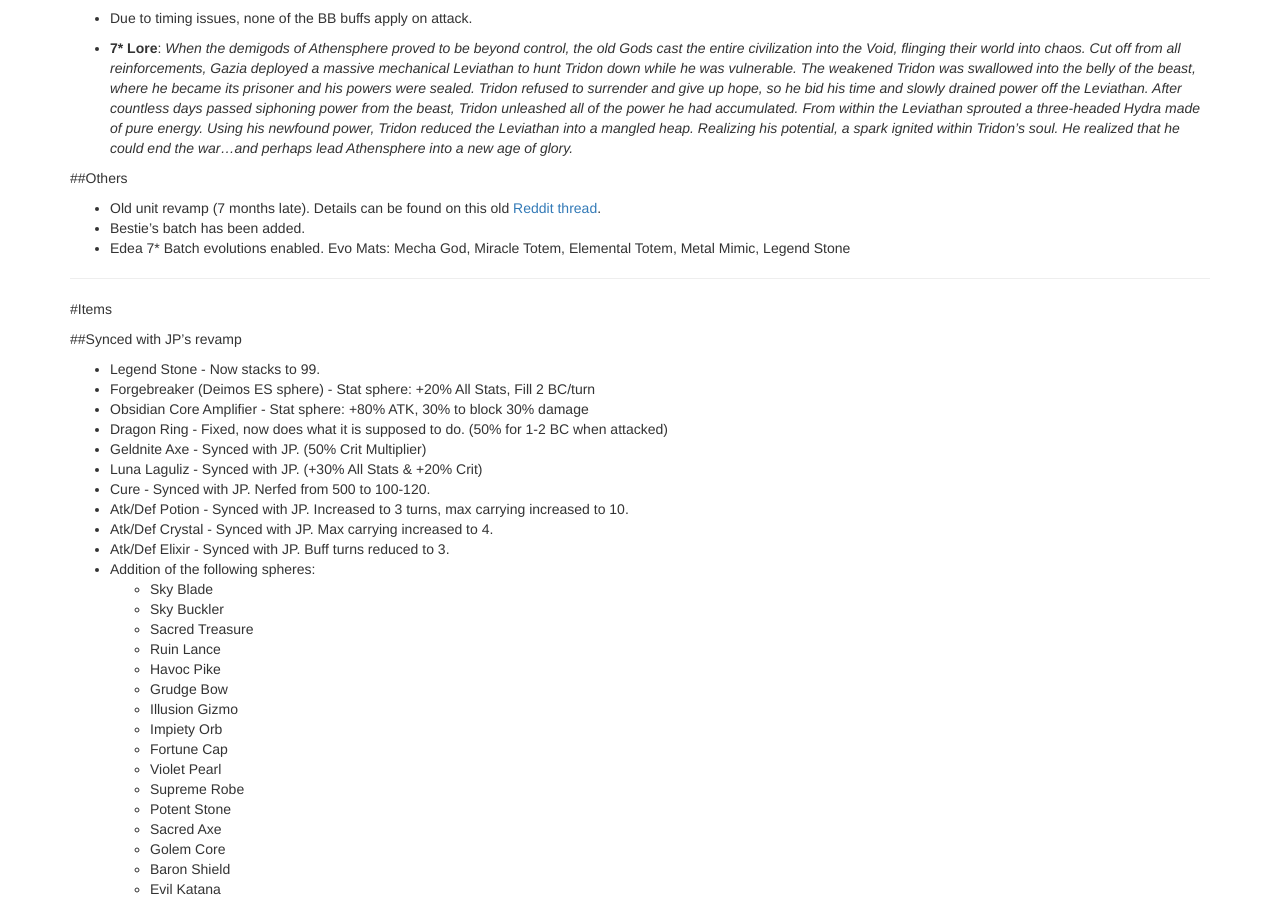
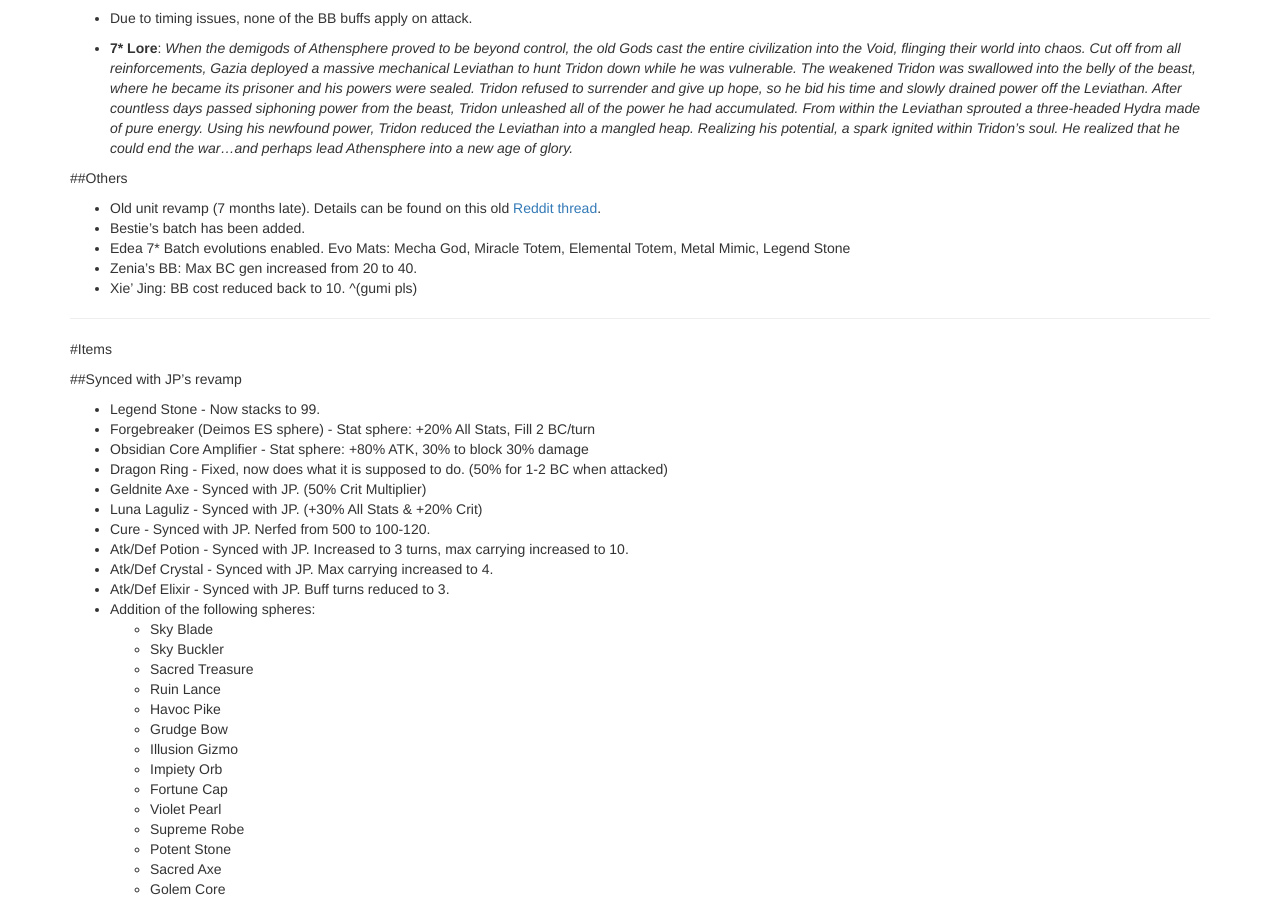
Before and after one commit to Deathmax/deathmax.github.io, a Jekyll site: the page built from index.html, in a window 1280 px wide and 900 px high, scrolled down 1434 px. Built offline with Jekyll 4.4.1, drawn with Linux system fonts in a browser that asks for light colours; nearby versions of some CDN libraries; library files that are not in the unit come from our copies; the list of posts is cut into pages by our own code.

Commit message:
add other changes

```diff
--- a/_posts/2015-07-23-brave-frontier---update-notes---thu-jul-23-2015.md
+++ b/_posts/2015-07-23-brave-frontier---update-notes---thu-jul-23-2015.md
@@ -53,6 +53,8 @@ tags: []
 * Old unit revamp (7 months late). Details can be found on this old [Reddit thread](https://www.reddit.com/r/bravefrontier/comments/2m50am/update_notes_jp_13_november_2014/).
 * Bestie's batch has been added.
 * Edea 7* Batch evolutions enabled. Evo Mats: Mecha God, Miracle Totem, Elemental Totem, Metal Mimic, Legend Stone
+* Zenia's BB: Max BC gen increased from 20 to 40.
+* Xie' Jing: BB cost reduced back to 10. ^(gumi pls)
 
 ---
 
```
